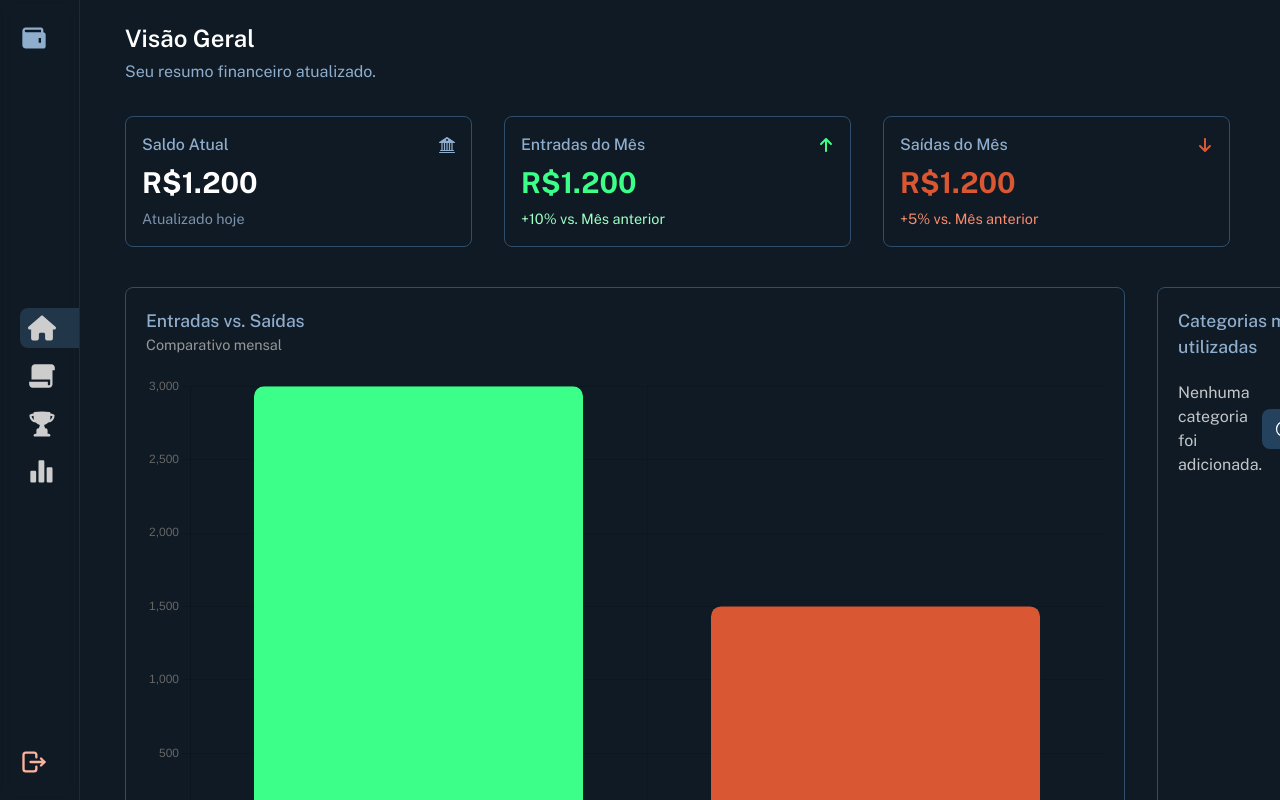
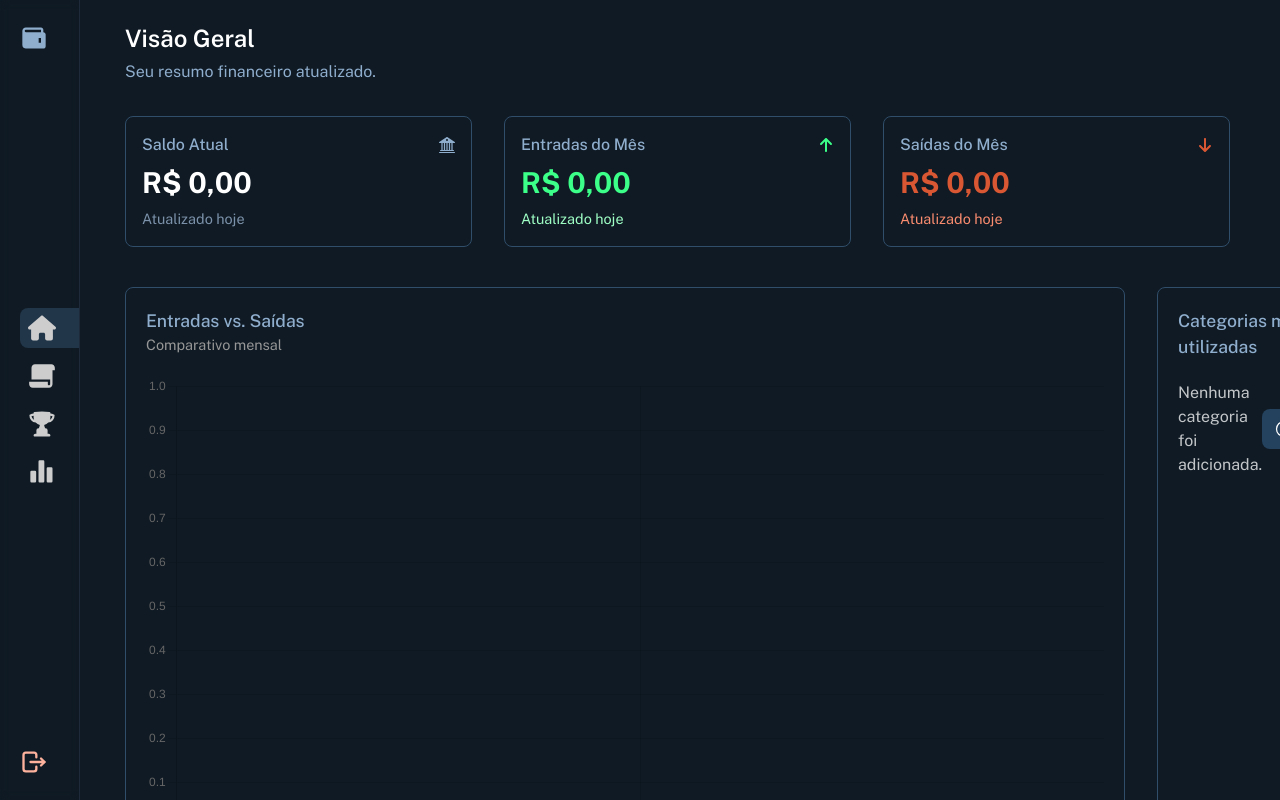
Before and after one commit to nickzmoro/myWallet, a React (Vite) app: page / in a window 1280 px wide. Shown: the top 800 px of the page. Built offline with nearby package versions, Linux system fonts and the light colour scheme.

Commit message:
feat: enhance BalanceOverview component to accept dynamic amount prop; update App component to calculate and display current balance, income, and expenses; style scrollbar for improved UI

```diff
--- a/src/components/balanceOverview/index.jsx
+++ b/src/components/balanceOverview/index.jsx
@@ -1,4 +1,11 @@
-const BalanceOverview = ({ title, info, icon, balanceColor, infoColor }) => {
+const BalanceOverview = ({
+  title,
+  info,
+  icon,
+  balanceColor,
+  infoColor,
+  amount,
+}) => {
   return (
     <div className="w-full border border-[#304D69] rounded-[8px] p-4 flex flex-col">
       <div className="flex items-center justify-between">
@@ -7,7 +14,7 @@ const BalanceOverview = ({ title, info, icon, balanceColor, infoColor }) => {
       </div>
       <div className="my-1">
         <span className={`text-[1.8rem] font-[700] ${balanceColor}`}>
-          R$1.200
+          {amount}
         </span>
       </div>
       <div>
--- a/src/pages/App.jsx
+++ b/src/pages/App.jsx
@@ -15,8 +15,34 @@ function App() {
   const { savedTransactions } = useTransaction();
   const navigate = useNavigate("");
 
-  const income = 3000;
-  const expenses = 1500;
+  const filterTransactionOutput = savedTransactions.filter(
+    (transaction) => transaction.typeOfTransaction === "Saída"
+  );
+
+  const sumOutputValues = filterTransactionOutput.reduce(
+    (accumulator, transaction) => accumulator + transaction.value,
+    0
+  );
+
+  const filterTransactionEntry = savedTransactions.filter(
+    (transaction) => transaction.typeOfTransaction === "Entrada"
+  );
+
+  const sumsEntryValues = filterTransactionEntry.reduce(
+    (accumulator, transaction) => accumulator + transaction.value,
+    0
+  );
+
+  const currentBalance = sumsEntryValues - sumOutputValues;
+
+  const income = sumsEntryValues.toLocaleString("pt-BR", {
+    style: "currency",
+    currency: "BRL",
+  });
+  const expenses = sumOutputValues.toLocaleString("pt-BR", {
+    style: "currency",
+    currency: "BRL",
+  });
 
   return (
     <div className="flex gap-3">
@@ -32,20 +58,26 @@ function App() {
             info={"Atualizado hoje"}
             infoColor={"text-[#7c92aa]"}
             icon={<BsBank2 className="text-[#8FADCC]" />}
+            amount={currentBalance.toLocaleString("pt-BR", {
+              style: "currency",
+              currency: "BRL",
+            })}
           />
           <BalanceOverview
             title={"Entradas do Mês"}
-            info={"+10% vs. Mês anterior"}
+            info={"Atualizado hoje"}
             infoColor={"text-[#9FFFC5]"}
             icon={<FaArrowUp className="text-[#3BFF88]" />}
             balanceColor={"text-[#3BFF88]"}
+            amount={income}
           />
           <BalanceOverview
             title={"Saídas do Mês"}
-            info={"+5% vs. Mês anterior"}
+            info={"Atualizado hoje"}
             infoColor={"text-[#FA8C6F]"}
             icon={<FaArrowDown className="text-[#DA5733]" />}
             balanceColor={"text-[#DA5733]"}
+            amount={expenses}
           />
         </div>
         <div className="flex justify-between gap-8">
@@ -56,7 +88,7 @@ function App() {
             <p className="text-[0.9rem] mb-5 text-[#979797]">
               Comparativo mensal
             </p>
-            <BalanceChart income={income} expenses={expenses} />
+            <BalanceChart income={sumsEntryValues} expenses={sumOutputValues} />
           </div>
           <div className="w-full mt-10 border border-[#304D69] rounded-[8px] p-5">
             <h4 className="text-[1.1rem] text-[#8FADCC] font-[500]">
--- a/src/style/index.css
+++ b/src/style/index.css
@@ -12,3 +12,20 @@ body {
   font-family: "Public Sans", monospace;
   outline: none;
 }
+
+::-webkit-scrollbar {
+  width: 5px;
+}
+
+::-webkit-scrollbar-track {
+  background: #0f1a24;
+}
+
+::-webkit-scrollbar-thumb {
+  background: #8fadcc;
+  border-radius: 50px;
+}
+
+::-webkit-scrollbar-thumb:hover {
+  background: #8fdfff;
+}
```
